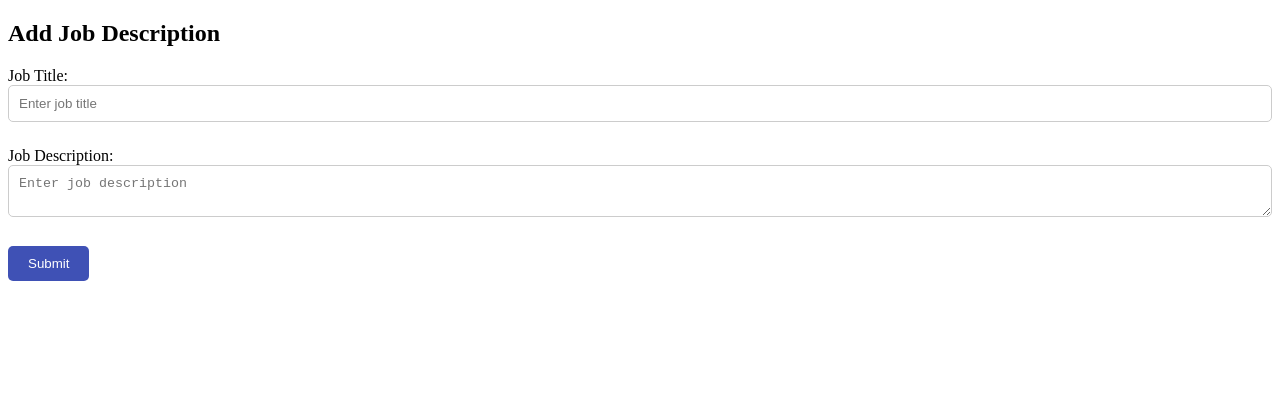
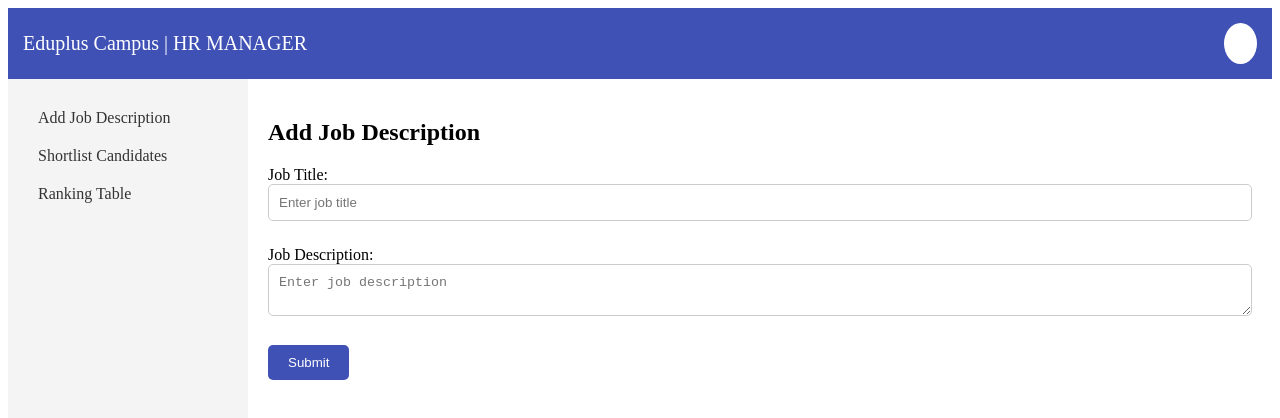
Before and after one commit to pratikk2609/Eduplus_Project, a Vue app: page /hr in a window 1280 px wide. Shown: the top 418 px of the page. Built offline with nearby package versions, Linux system fonts and the light colour scheme.

Commit message:
hr updated css

```diff
--- a/src/components/HR.vue
+++ b/src/components/HR.vue
@@ -1,5 +1,25 @@
 <template>
   <div>
+    <div class="header">
+      <div class="header-title">Eduplus Campus | HR MANAGER</div>
+      <div class="header-right">
+        <button class="profile-btn" @click="toggleDropdown">H</button>
+        <div class="dropdown" v-if="dropdownVisible">
+          <router-link to="/profile">Profile</router-link>
+          <router-link to="/login" @click="logout">Logout</router-link>
+        </div>
+      </div>
+    </div>
+
+    <div class="content">
+      <div class="sidebar">
+        <a @click="showAddJobForm">Add Job Description</a>
+        <a @click="shortlistCandidates">Shortlist Candidates</a>
+        <a @click="fetchRankingTable">Ranking Table</a>
+      </div>
+
+      <div class="main-content">
+        <!-- Add Job Description Form -->
         <h2>Add Job Description</h2>
         <form @submit.prevent="submitJobDescription">
           <div class="form-group">
@@ -23,6 +43,41 @@
           </div>
           <button type="submit">Submit</button>
         </form>
+
+        <!-- Display shortlisted skills -->
+        <div v-if="skills.length > 0" class="skills-section">
+          <h3>Shortlisted Skills:</h3>
+          <ul>
+            <li v-for="(skill, index) in skills" :key="index">{{ skill }}</li>
+          </ul>
+        </div>
+
+        <!-- Display shortlisted candidates -->
+        <div v-if="candidates.length > 0" class="shortlisted-candidates-section">
+          <h3>Shortlisted Candidates</h3>
+          <table>
+            <thead>
+              <tr>
+                <th>Name</th>
+                <th>10th Grade</th>
+                <th>12th Grade</th>
+                <th>CGPA</th>
+                <th>Skills</th>
+              </tr>
+            </thead>
+            <tbody>
+              <tr v-for="(candidate, index) in candidates" :key="index">
+                <td>{{ candidate.name }}</td>
+                <td>{{ candidate.tenGrade }}</td>
+                <td>{{ candidate.twelveGrade }}</td>
+                <td>{{ candidate.cgpa }}</td>
+                <td>{{ candidate.skills.join(', ') }}</td>
+              </tr>
+            </tbody>
+          </table>
+        </div>
+      </div>
+    </div>
   </div>
 </template>
 
@@ -34,9 +89,23 @@ export default {
     return {
       jobTitle: "", // Store the job title
       jobDescription: "", // Store the job description
+      skills: [], // Array to store shortlisted skills
+      candidates: [], // Array to store shortlisted candidates' details
+      dropdownVisible: false,
     };
   },
   methods: {
+    toggleDropdown() {
+      this.dropdownVisible = !this.dropdownVisible;
+    },
+    logout() {
+      this.$router.push("/login");
+    },
+    showAddJobForm() {
+      this.jobTitle = "";
+      this.jobDescription = "";
+      this.skills = []; // Clear skills when the form is reset
+    },
     async submitJobDescription() {
       if (!this.jobDescription) {
         alert("Please fill in the job description.");
@@ -44,7 +113,7 @@ export default {
       }
 
       const jobData = {
-        job_title: this.jobTitle,        // Include job title in the data sent to the backend
+        job_title: this.jobTitle, // Include job title in the data sent to the backend
         job_description: this.jobDescription, // Send job description
       };
 
@@ -58,6 +127,9 @@ export default {
         console.log("Server Response:", response.data);
         alert("Job description and skills extracted successfully!");
 
+        // Store extracted skills in the array
+        this.skills = response.data.skills;
+
         // Clear form fields after submission
         this.jobTitle = "";
         this.jobDescription = "";
@@ -66,15 +138,124 @@ export default {
         alert("Failed to submit job description. Please try again.");
       }
     },
+    shortlistCandidates() {
+      // Fetch shortlisted candidates data (This can be from an API or mock data)
+      const mockCandidatesData = [
+        {
+          name: "John Doe",
+          tenGrade: "90%",
+          twelveGrade: "85%",
+          cgpa: "8.7",
+          skills: ["Java", "Python", "Machine Learning"],
+        },
+        {
+          name: "Jane Smith",
+          tenGrade: "88%",
+          twelveGrade: "80%",
+          cgpa: "9.1",
+          skills: ["JavaScript", "Vue.js", "React"],
+        },
+        {
+          name: "Alex Johnson",
+          tenGrade: "92%",
+          twelveGrade: "89%",
+          cgpa: "8.9",
+          skills: ["C++", "Data Structures", "Algorithms"],
+        },
+      ];
+
+      // Update candidates list
+      this.candidates = mockCandidatesData;
+    },
+    fetchRankingTable() {
+      // Implement the functionality to fetch the ranking table
+    },
   },
 };
 </script>
 
 <style scoped>
-/* Styling from your initial example */
+/* Styling from your first page */
+.header {
+  background-color: #3f51b5;
+  color: white;
+  padding: 15px;
+  display: flex;
+  justify-content: space-between;
+  align-items: center;
+}
+
+.header-title {
+  font-size: 20px;
+}
+
+.header-right {
+  position: relative;
+  display: inline-block;
+}
+
+.dropdown {
+  position: absolute;
+  background-color: #f9f9f9;
+  min-width: 100px;
+  box-shadow: 0px 8px 16px 0px rgba(0, 0, 0, 0.2);
+  z-index: 1;
+  right: 0;
+}
+
+.dropdown a {
+  color: black;
+  padding: 12px 16px;
+  text-decoration: none;
+  display: block;
+}
+
+.dropdown a:hover {
+  background-color: #f1f1f1;
+}
+
+.profile-btn {
+  cursor: pointer;
+  background-color: #fff;
+  border: none;
+  padding: 10px;
+  border-radius: 50%;
+  font-size: 18px;
+}
+
+.content {
+  display: flex;
+  height: 100vh;
+}
+
+.sidebar {
+  width: 200px;
+  background-color: #f4f4f4;
+  padding: 20px;
+}
+
+.sidebar a {
+  display: block;
+  padding: 10px;
+  text-decoration: none;
+  color: #333;
+  cursor: pointer;
+}
+
+.sidebar a:hover {
+  background-color: #ddd;
+}
+
+.main-content {
+  flex-grow: 1;
+  padding: 20px;
+  background-color: white;
+}
+
 .form-group {
   margin-bottom: 15px;
 }
+
 input,
 textarea {
   width: 100%;
@@ -84,9 +265,11 @@ textarea {
   margin-bottom: 10px;
   box-sizing: border-box;
 }
+
 textarea {
   resize: vertical;
 }
+
 button {
   padding: 10px 20px;
   background-color: #3f51b5;
@@ -95,7 +278,51 @@ button {
   border-radius: 5px;
   cursor: pointer;
 }
+
 button:hover {
   background-color: #303f9f;
 }
+
+.skills-section {
+  margin-top: 20px;
+  background-color: #f9f9f9;
+  padding: 15px;
+  border-radius: 5px;
+}
+
+.skills-section h3 {
+  margin-top: 0;
+}
+
+.skills-section ul {
+  list-style-type: none;
+  padding-left: 0;
+}
+
+.skills-section li {
+  padding: 5px;
+  background-color: #e0e0e0;
+  margin: 5px 0;
+  border-radius: 3px;
+}
+
+.shortlisted-candidates-section {
+  margin-top: 20px;
+}
+
+.shortlisted-candidates-section table {
+  width: 100%;
+  border-collapse: collapse;
+}
+
+.shortlisted-candidates-section th,
+.shortlisted-candidates-section td {
+  padding: 10px;
+  text-align: left;
+  border: 1px solid #ddd;
+}
+
+.shortlisted-candidates-section th {
+  background-color: #f4f4f4;
+}
 </style>
```
Lines whose indentation alone changed are shown as unchanged.
